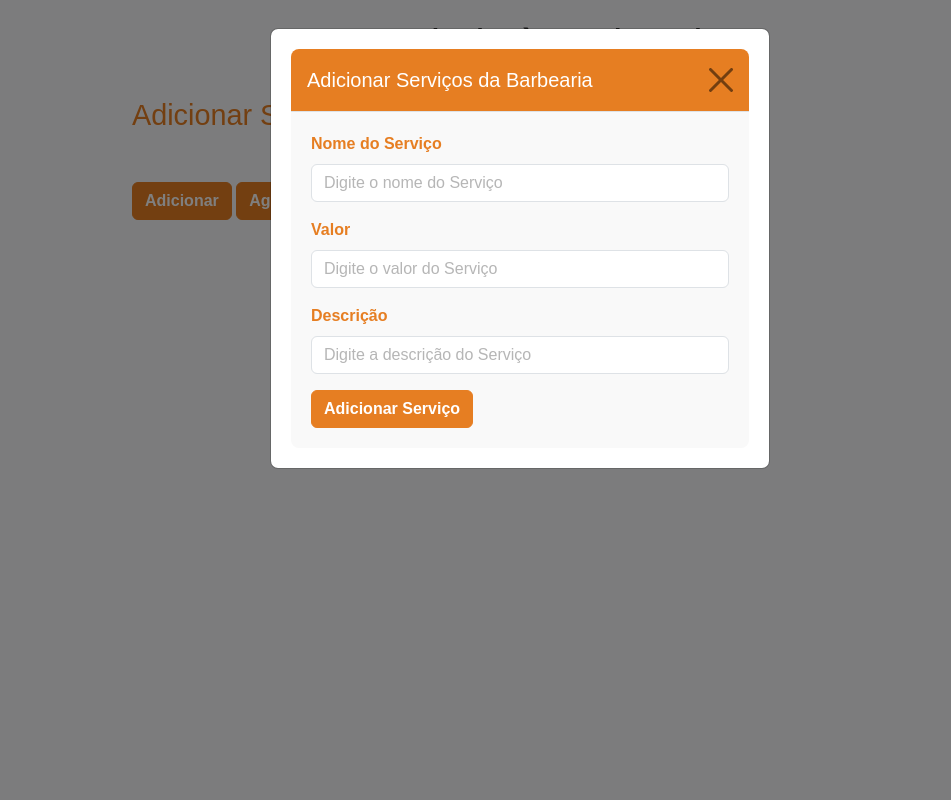
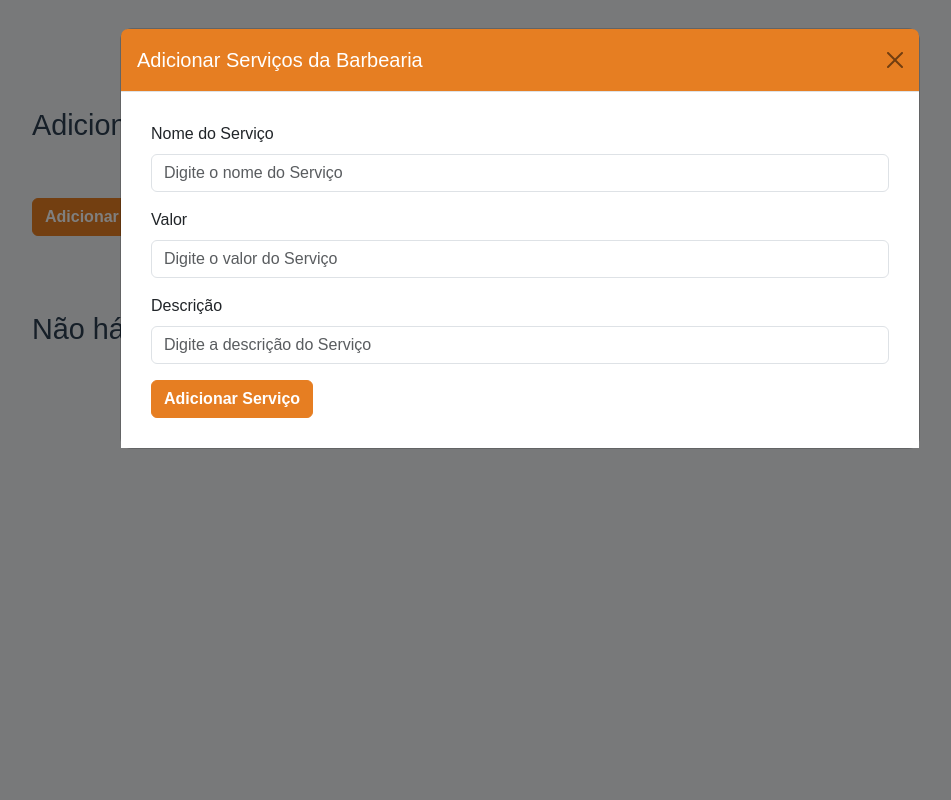
Before and after one commit to whintter/AgendamentoApp, a Flask app: page /cad_infos in a window 1280 px wide, after a click on "Adicionar". Shown: the whole page, without its empty margins (120-1071 px from the left). Run offline with Flask 3, Linux system fonts and the light colour scheme; data that the repository does not hold is empty; parts of the project's set-up code (start-up, migrations or seed data) failed here and were passed over.

Commit message:
fila_completed

```diff
--- a/app.py
+++ b/app.py
@@ -8,9 +8,7 @@
 from flask_sqlalchemy import SQLAlchemy;
 from banco.config_banco import db;
 
-from flask import Flask, request, jsonify
-from models.dados import ServicoHelper, ListaLigada, FilaAtendimentos, ArvoreBinaria
-
+from models.dados import ServicoHelper, No,ListaLigada, FilaAtendimentos,ArvoreBinaria,NoArvore
 
 
 #informacoes do banco de dados, conexao, etc
@@ -175,14 +173,28 @@
 #fim home admin
 
 #inicio home barbearia
-@app.route("/barber_home",methods =["POST","GET"])
+@app.route("/barber_home", methods=["POST", "GET"])
 def barber_home():
-    email_barber = request.args.get('Email_barber')#pega o email mandado pela url for no redirect do login
-    infos_cadastradas =Barber.query.filter(Barber.email == email_barber).filter(Barber.descricao.is_(None)).first();
-    session['email'] = email_barber;
-    list = Barber.get_infos(email=session['email']);
-    list_agendamento = Agendamento.lista_agendamento(list.id_barber);
-    return render_template("home_barber.html", email_ = email_barber, email1_ = email_barber, infos_false = infos_cadastradas, lista_agendamento = list_agendamento);
+    email_barber = request.args.get('Email_barber')  # Pega o email passado pela URL
+    infos_cadastradas = Barber.query.filter(Barber.email == email_barber).filter(Barber.descricao.is_(None)).first()
+    session['email'] = email_barber
+    list = Barber.get_infos(email=session['email'])
+    list_agendamento = Agendamento.lista_agendamento(list.id_barber)
+
+    fila_atendimentos = FilaAtendimentos()
+    agendamentos_pendentes = Agendamento.listar_pendentes(list.id_barber)
+
+    # Adiciona os agendamentos pendentes na fila
+    for agendamento in agendamentos_pendentes:
+        fila_atendimentos.adicionar_agendamento(agendamento)
+    return render_template(
+        "home_barber.html",
+        email_ = email_barber,
+        lista_agendamento = list_agendamento,
+        fila_pendentes=fila_atendimentos.obter_agendamentos(),
+        infos_false = infos_cadastradas
+    )
+
 
 @app.route("/cad_infos",methods =["POST","GET"])
 def cad_infos():
@@ -214,4 +226,21 @@
         db.session.commit();
         flash(f"Serviço Cadastrado com Sucesso");
     return render_template("home_barber.html");
+
+@app.route("/mudar_status", methods=["GET", "POST"])
+def mudar_status():
+    email_barber =  session['email'];
+    id_barber = Barber.get_infos(email=session.get("email")).id_barber
+    proximo_agendamento = Agendamento.query.filter_by(fk_id_barber=id_barber, status="P").first()
+    if proximo_agendamento.status == "P":
+            proximo_agendamento.status = "A";
+            db.session.commit()
+            flash(f"Status do agendamento alterado!")
+
+    else:
+        flash("Agendamento não encontrado!")
+
+    return redirect(url_for("barber_home",Email_barber = session['email']))
+
+
 app.run(debug=True);
--- a/models/baber.py
+++ b/models/baber.py
@@ -12,7 +12,7 @@
     numero = db.Column(db.Text, nullable=True);
     status = db.Column(db.Text, nullable = False);
     servicos = db.relationship('Servicos', backref='barber', lazy=True);
-    agendamento = db.relationship('Agendamento', backref='barber', lazy=True);
+    agendamentos = db.relationship('Agendamento', backref='agendamentos_do_barber', lazy=True)
 
     def __init__(self, nome, telefone, email, senha):
         super().__init__(nome, telefone, email, senha);
--- a/templates/home_barber.html
+++ b/templates/home_barber.html
@@ -1,16 +1,10 @@
 <!DOCTYPE html>
-<html lang="en">
+<html lang="pt-BR">
 
 <head>
     <meta charset="UTF-8">
     <meta name="viewport" content="width=device-width, initial-scale=1.0">
     <title>Home Barbearia</title>
-
-    <script>
-        function mostrar_alerta(mensagem) {
-            alert(mensagem);
-        }
-    </script>
 
     <!-- CSS do Bootstrap -->
     <link href="https://cdn.jsdelivr.net/npm/bootstrap@5.3.0-alpha1/dist/css/bootstrap.min.css" rel="stylesheet">
@@ -19,179 +13,124 @@
     <script src="https://cdn.jsdelivr.net/npm/bootstrap@5.3.0-alpha1/dist/js/bootstrap.bundle.min.js"></script>
 
     <style>
-        /* Estilo de fundo e tipografia */
+        /* Estilos gerais */
         body {
-            background-color: #f8f9fa;
-            font-family: Arial, sans-serif;
-            padding: 20px;
+            background-color: #f0f2f5;
+            font-family: 'Arial', sans-serif;
+            padding: 30px;
         }
 
-        /* Título principal */
-        h1 {
-            color: #323232;
-            text-align: center;
-            margin-bottom: 30px;
-            font-size: 2.5rem;
+        h1, h3 {
+            color: #2c3e50;
         }
 
-        /* Títulos secundários */
+        h1 {
+            text-align: center;
+            font-size: 2.8rem;
+            margin-bottom: 20px;
+        }
+
         h3 {
-            color: #e67e22;
             margin-bottom: 20px;
             font-size: 1.8rem;
         }
 
-        /* Estilizando os formulários */
-        .form-control {
-            margin-bottom: 10px;
-        }
-
-        .form-label {
-            font-weight: bold;
-            color: #e67e22;
-        }
-
-        .form-control::placeholder {
-            color: #b6b6b6;
-        }
-
-        /* Botões com a cor de laranja */
         .btn-primary {
             background-color: #e67e22;
             border-color: #e67e22;
             font-weight: bold;
+            transition: all 0.3s ease;
         }
 
         .btn-primary:hover {
             background-color: #d35400;
             border-color: #d35400;
+            transform: scale(1.05);
         }
 
-        /* Modal e seu cabeçalho */
+        .container {
+            max-width: 1000px;
+            margin: 0 auto;
+        }
+
         .modal-content {
-            border-radius: 8px;
-            padding: 20px;
+            border-radius: 12px;
         }
 
         .modal-header {
             background-color: #e67e22;
             color: white;
             text-align: center;
-            border-radius: 8px 8px 0 0;
         }
 
         .modal-body {
-            padding: 20px;
-            background-color: #f9f9f9;
-            border-radius: 0 0 8px 8px;
+            padding: 30px;
+            background-color: #fff;
         }
 
-        /* Alertas de sucesso */
+        .input-field {
+            border-radius: 8px;
+            padding: 12px;
+            border: 1px solid #ccc;
+            width: 100%;
+            margin-bottom: 15px;
+        }
+
         .alert {
             margin-bottom: 20px;
-            background-color: #ffb84d;
+            background-color: #ffebcc;
             border-color: #e67e22;
+            color: #333;
         }
 
-        /* Container de formulário e modal */
-        .container {
-            max-width: 800px;
-            margin: 0 auto;
+        table {
+            width: 100%;
+            background-color: #ffffff;
+            border-radius: 8px;
+            box-shadow: 0 4px 15px rgba(0, 0, 0, 0.1);
+            margin-top: 30px;
+            overflow: hidden;
         }
 
-        /* Personalizando o botão de fechar do modal */
-        .btn-close {
-            background-color: transparent;
-            border: none;
-            color: #fff;
-            font-size: 1.5rem;
-        }
-
-        /* Adicionando um pouco mais de espaçamento nas tabelas */
-        table {
-            margin-top: 30px;
-            width: 100%;
-            background-color: white;
-            border-radius: 8px;
-            box-shadow: 0 2px 10px rgba(0, 0, 0, 0.1);
-        }
-
-        table th,
-        table td {
+        table th, table td {
+            padding: 15px;
             text-align: center;
-            padding: 10px;
         }
 
         table th {
             background-color: #e67e22;
-            color: white;
+            color: rgb(0, 0, 0);
             font-weight: bold;
         }
 
         table tr:nth-child(even) {
-            background-color: #f2f2f2;
+            background-color: #ffffff;
         }
 
-        table tr:hover {
-            background-color: #d35400;
-            color: white;
-        }
 
-        /* Estilizando os inputs de texto */
-        .input-field {
-            border-radius: 5px;
-            padding: 12px;
-            border: 1px solid #ccc;
-            width: 100%;
-            margin-bottom: 12px;
-        }
-
-        /* Estilizando o botão de submit */
-        .submit-btn {
-            background-color: #e67e22;
-            color: white;
-            padding: 12px 25px;
-            font-size: 1.1rem;
-            border: none;
-            border-radius: 5px;
-            cursor: pointer;
-            width: 100%;
-        }
-
-        .submit-btn:hover {
-            background-color: #d35400;
-        }
-
-        /* Botão "Voltar" igual ao botão "Adicionar" */
         .btn-back {
             background-color: #e67e22;
             border-color: #e67e22;
-            font-weight: bold;
-            width: 20%;
-            height: 42px;
-            margin-top: 20px;
-            padding: 12px;
             color: white;
+            border-radius: 8px;
+            padding: 10px 20px;
             text-align: center;
-            border-radius: 5px;
-            box-shadow: 0 4px 8px rgba(0, 0, 0, 0.2);
             transition: all 0.3s ease;
-            font-size: 1.1rem;
+            margin-top: 30px;
         }
 
         .btn-back:hover {
             background-color: #d35400;
             border-color: #d35400;
-            transform: translateY(-2px);
-            box-shadow: 0 6px 12px rgba(0, 0, 0, 0.3);
+            transform: scale(1.05);
         }
 
         .btn-back:active {
-            transform: translateY(0);
+            transform: scale(1);
         }
 
-        .modal-content {
-            border-radius: 8px;
+        .modal-dialog {
+            max-width: 800px;
         }
     </style>
 </head>
@@ -199,6 +138,7 @@
 <body>
 
     <div class="container">
+        <!-- Mensagens de sucesso -->
         {% with messages = get_flashed_messages() %}
         {% if messages %}
         <div>
@@ -213,6 +153,7 @@
 
         <h1>Bem-vindo à Barbearia</h1>
 
+        <!-- Formulário de informações adicionais -->
         {% if infos_false %}
         <h3>Informações Adicionais sobre a Barbearia</h3>
         <form action="/cad_infos" method="POST">
@@ -232,17 +173,11 @@
             <div class="mb-3">
                 <input type="text" name="Descricao" class="input-field" placeholder="Descrição" required>
             </div>
-            <button type="submit" class="submit-btn">Cadastrar</button>
+            <button type="submit" class="btn btn-primary">Cadastrar</button>
         </form>
         {% endif %}
 
-        {% if infos_adc %}
-        <script>
-            const mensagem1 = "Informações adicionais cadastradas com sucesso!";
-            mostrar_alerta(mensagem1);
-        </script>
-        {% endif %}
-
+        <!-- Modal de adicionar serviços -->
         <h3 class="mt-4">Adicionar Serviços</h3>
         <button type="button" class="btn btn-primary" data-bs-toggle="modal" data-bs-target="#exampleModal">
             Adicionar
@@ -267,8 +202,8 @@
                                 <input type="text" id="valor" name="valor" class="form-control" placeholder="Digite o valor do Serviço" required>
                             </div>
                             <div class="mb-3">
-                                <label for="descrição" class="form-label">Descrição</label>
-                                <input type="text" id="descrição" name="Descricao" class="form-control" placeholder="Digite a descrição do Serviço" required>
+                                <label for="descricao" class="form-label">Descrição</label>
+                                <input type="text" id="descricao" name="Descricao" class="form-control" placeholder="Digite a descrição do Serviço" required>
                             </div>
                             <button type="submit" class="btn btn-primary">Adicionar Serviço</button>
                         </form>
@@ -276,6 +211,8 @@
                 </div>
             </div>
         </div>
+
+        <!-- Modal de agendamentos -->
         <button type="button" class="btn btn-primary" data-bs-toggle="modal" data-bs-target="#modalAgendamento">
             Agendamentos
         </button>
@@ -289,19 +226,52 @@
                     </div>
                     <div class="modal-body">
                         {% for agendamento in lista_agendamento %}
-                            <p>Data: {{ agendamento.data }}</p>
-                            <p>Hora: {{ agendamento.hora }}</p><hr>
-
+                        {% if agendamento.status == "A" %}
+                            <p><strong>Data:</strong> {{ agendamento.data }}</p>
+                            <p><strong>Hora:</strong> {{ agendamento.hora }}</p>
+                            <hr>
+                        {% endif %}
                         {% endfor %}
                     </div>
                 </div>
             </div>
         </div>
 
+        <!-- Botão de voltar -->
+        <button class="btn-back" onclick="window.history.back()">Voltar</button>
+        <!-- Agendamentos pendentes -->
 
-        <!-- Botão de Voltar -->
-        <button class="btn-back" onclick="window.history.back()">Voltar</button>
+        {% if fila_pendentes %}
+        <h3 class="mt-4">Agendamentos Pendentes</h3>
+        <table class="table table-striped">
+            <thead>
+                <tr>
+                    <th scope="col">Data</th>
+                    <th scope="col">Hora</th>
+                    <th scope="col">Cliente</th>
+                    <th scope="col"><a href="{{ url_for('mudar_status') }}">
+                        <button class="btn btn-warning btn-sm">Confirmar Agendamentos</button>
+                    </a></th>
+                </tr>
+            </thead>
+            <tbody>
+                {% for agendamento in fila_pendentes %}
+                <tr>
+                    <td>{{ agendamento.data }}</td>
+                    <td>{{ agendamento.hora }}</td>
+                    <td>{{ agendamento.cliente.nome }}</td>
+                    <td>
 
+                    </td>
+
+                </tr>
+                {% endfor %}
+            </tbody>
+        </table>
+        {% else %}
+        <br><br>
+        <h3 class="mt-5">Não há agendamentos pendentes no momento.</h3>
+        {% endif %}
     </div>
 
 </body>
```
Also changed, not shown: models/agendamento.py (+13 -0 lines), models/dados.py (+9 -50 lines), templates/agendamentos_pendentes.html (added, +36 -0 lines).
